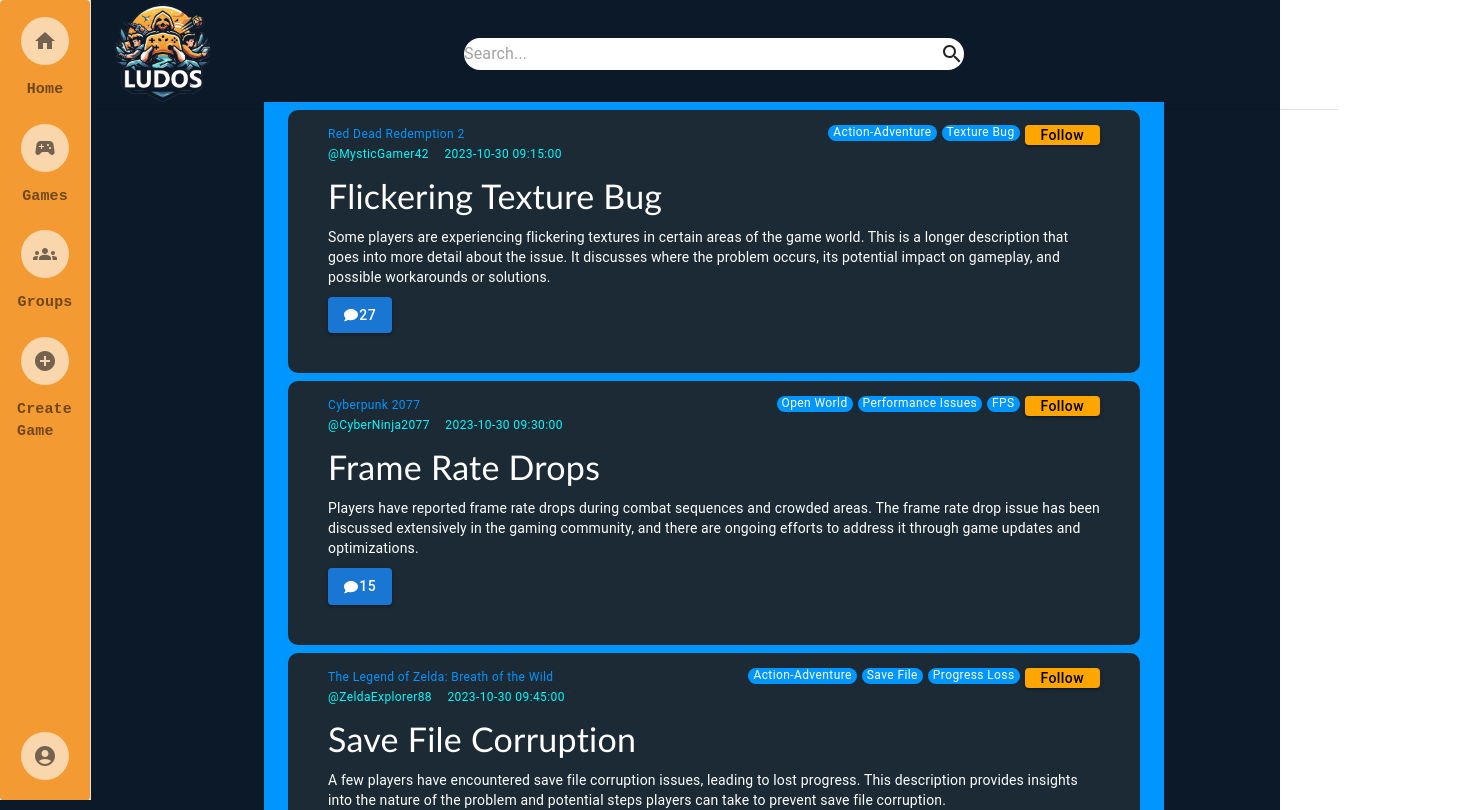
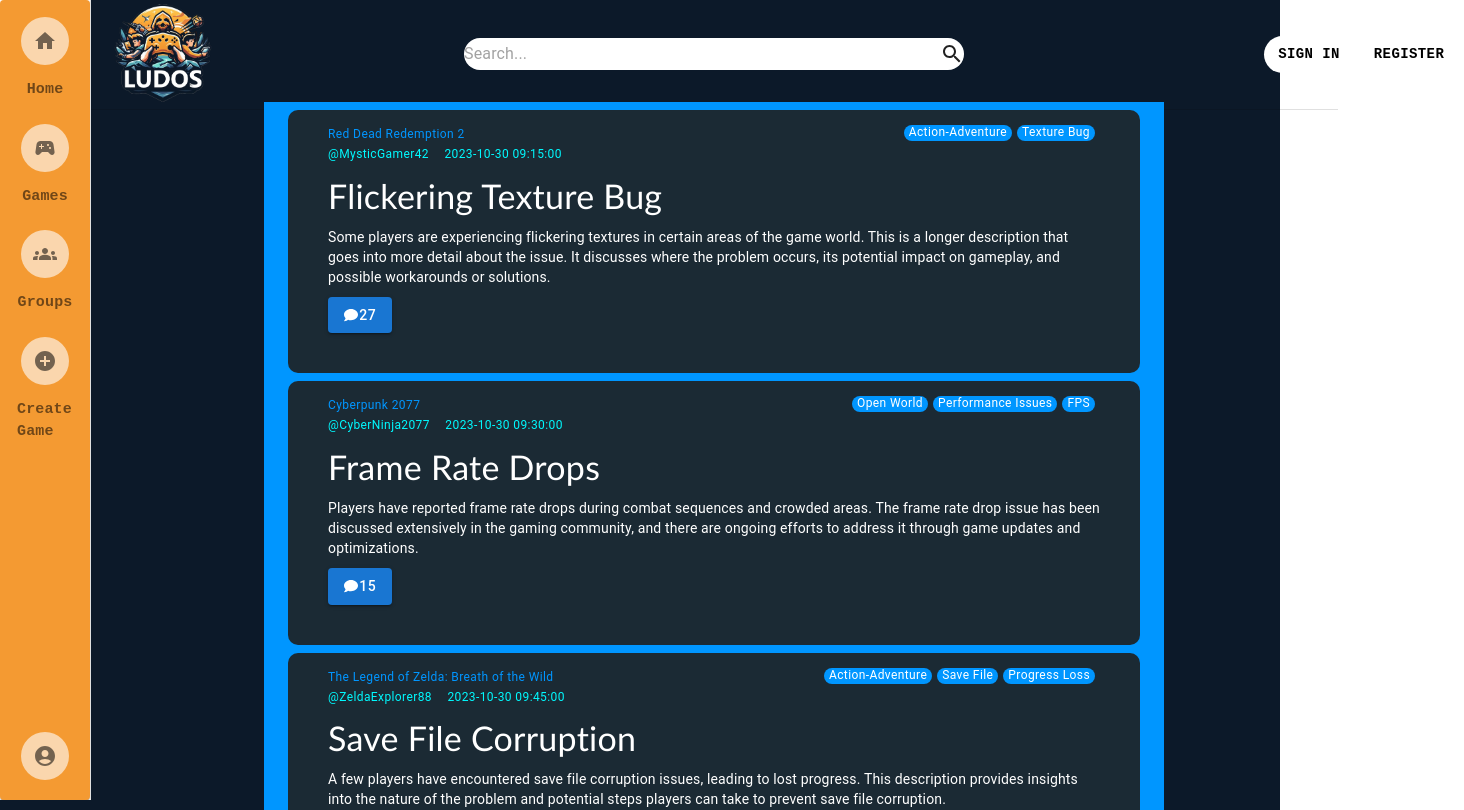
Before and after one commit to bounswe/bounswe2023group7, a React (Create React App) app in the folder ludos/frontend/: page /home in a window 1280 px wide. Shown: the top 810 px of the page, 1464 px wide, since content can reach past the window. Built offline with nearby package versions, Linux system fonts and the light colour scheme.

Commit message:
Added guest user view for header and forum page

```diff
--- a/ludos/frontend/src/components/Post.js
+++ b/ludos/frontend/src/components/Post.js
@@ -79,9 +79,11 @@
                   {data1}
                 </Typography>
               ))}
-            <Button variant="contained" style={followButton}>
-              Follow
-            </Button>
+            {data.showButtons && (
+              <Button variant="contained" style={followButton}>
+                Follow
+              </Button>
+            )}
           </Grid>
         </Grid>
         <Grid
--- a/ludos/frontend/src/components/header.js
+++ b/ludos/frontend/src/components/header.js
@@ -9,6 +9,7 @@
 import SettingsIcon from "@mui/icons-material/Settings";
 import SearchIcon from "@mui/icons-material/Search";
 import logo from "../assets/logo.png";
+import { useNavigate } from "react-router-dom";
 
 const Header = ({ userLoggedIn, onSettingsClick }) => {
   const [anchorEl, setAnchorEl] = useState(null);
@@ -19,6 +20,15 @@
 
   const handleMenuClose = () => {
     setAnchorEl(null);
+  };
+
+  const navigate = useNavigate();
+  const handleSignInClick = () => {
+    navigate("/login");
+  };
+
+  const handleRegisterClick = () => {
+    navigate("/signup");
   };
 
   return (
@@ -101,6 +111,7 @@
                   fontWeight: "bold",
                   marginRight: "10px", // Add margin to separate the buttons
                 }}
+                onClick={handleSignInClick}
               >
                 Sign In
               </Button>
@@ -114,6 +125,7 @@
                   fontWeight: "bold",
                   marginRight: "10px",
                 }}
+                onClick={handleRegisterClick}
               >
                 Register
               </Button>
--- a/ludos/frontend/src/layout.js
+++ b/ludos/frontend/src/layout.js
@@ -1,9 +1,15 @@
-import React from "react";
+import React, { useEffect, useState } from "react";
 import Box from "@mui/material/Box";
 import Sidebar from "./components/sidebar"; // Import your Sidebar component
 import Header from "./components/header"; // Import your Header component
 
 const Layout = ({ children }) => {
+  const [auth, setAuth] = useState(false);
+  useEffect(() => {
+    if (localStorage.getItem("accessToken")) {
+      setAuth(true);
+    }
+  }, []);
   return (
     <Box
       sx={{
@@ -17,7 +23,7 @@
       <Box sx={{ display: "flex", flex: 1 }}>
         <Sidebar /> {/* Add the Sidebar component */}
         <Box sx={{ flex: 1 }}>
-          <Header userLoggedIn={true} />
+          <Header userLoggedIn={auth} />
           <div className="content">{children}</div>
         </Box>
       </Box>
--- a/ludos/frontend/src/pages/forumPage.js
+++ b/ludos/frontend/src/pages/forumPage.js
@@ -5,7 +5,7 @@
 import { Grid, Container } from "@mui/material";
 import Post from "../components/Post";
 
-const Forum = () => {
+const Forum = ({ userLoggedIn }) => {
   const boxesData = [
     {
       userName: "@Gamer123",
@@ -176,7 +176,7 @@
             </Typography>
           </div>
 
-          {/* Join Button */}
+          {userLoggedIn && (
             <Button
               variant="contained"
               color="primary"
@@ -192,6 +192,7 @@
             >
               Join
             </Button>
+          )}
         </div>
       </div>
       {/* Create a Post Bar */}
```
Lines whose indentation alone changed are shown as unchanged.
